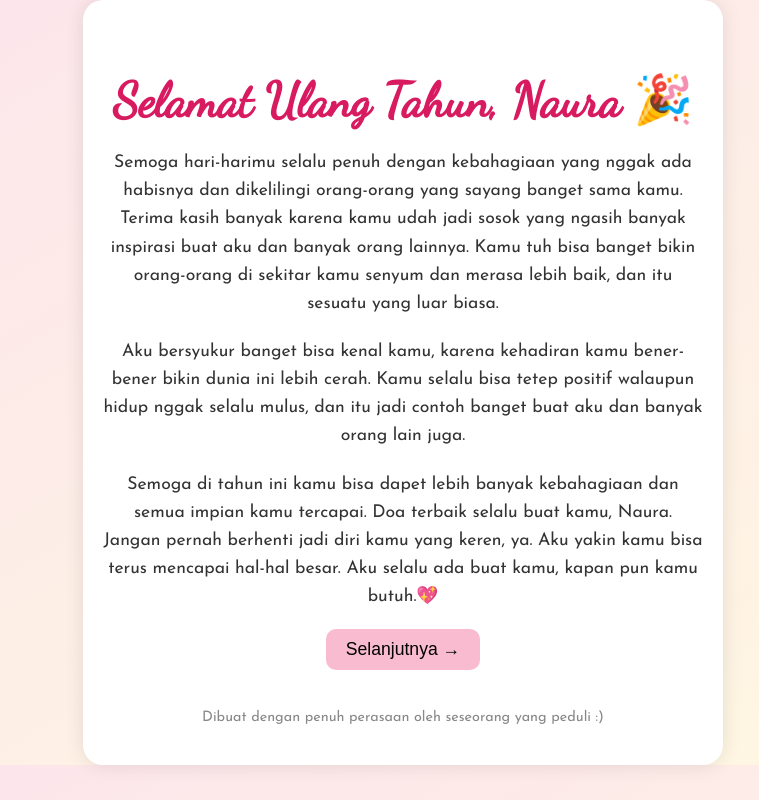
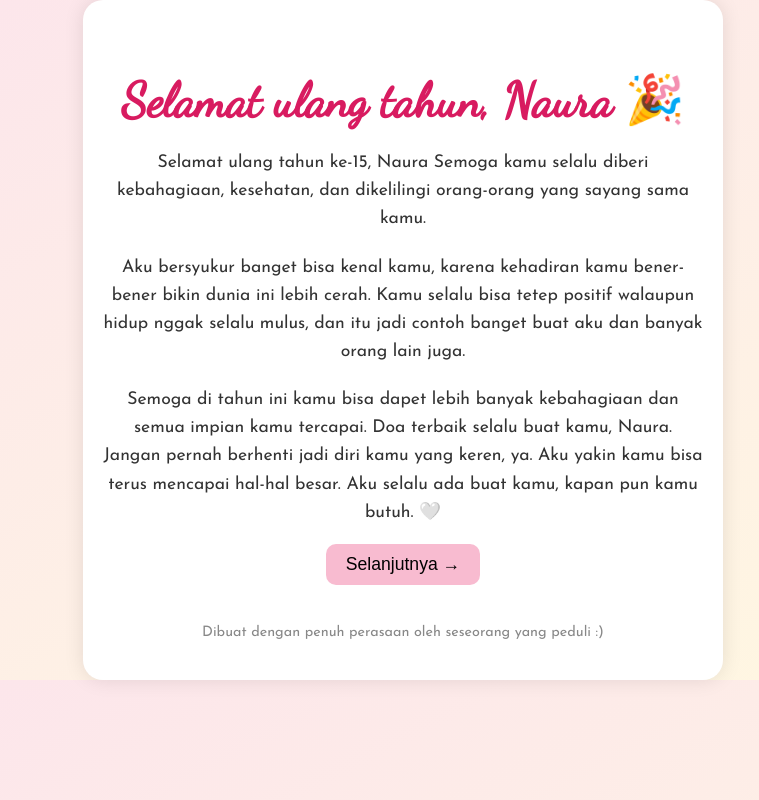
Before and after one commit to Nimendp/ulang-tahun-naura, a plain HTML site: page page2.html in a window 1280 px wide. Shown: the whole page, without its empty margins (237-996 px from the left). Drawn offline with Linux system fonts and the light colour scheme.

Commit message:
Update page2.html

```diff
--- a/page2.html
+++ b/page2.html
@@ -78,11 +78,12 @@
 </head>
 <body>
   <div class="container">
-    <h1>Selamat Ulang Tahun, Naura 🎉</h1>
-    <p>Semoga hari-harimu selalu penuh dengan kebahagiaan yang nggak ada habisnya dan dikelilingi orang-orang yang sayang banget sama kamu. Terima kasih banyak karena kamu udah jadi sosok yang ngasih banyak inspirasi buat aku dan banyak orang lainnya. Kamu tuh bisa banget bikin orang-orang di sekitar kamu senyum dan merasa lebih baik, dan itu sesuatu yang luar biasa.</p>
+    <h1>Selamat ulang tahun, Naura 🎉</h1>
+    <p>Selamat ulang tahun ke-15, Naura
+Semoga kamu selalu diberi kebahagiaan, kesehatan, dan dikelilingi orang-orang yang sayang sama kamu.</p>
     <p>Aku bersyukur banget bisa kenal kamu, karena kehadiran kamu bener-bener bikin dunia ini lebih cerah. Kamu selalu bisa tetep positif walaupun hidup nggak selalu mulus, dan itu jadi contoh banget buat aku dan banyak orang lain juga.</p>
     <p>Semoga di tahun ini kamu bisa dapet lebih banyak kebahagiaan dan semua impian kamu tercapai. Doa terbaik selalu buat kamu, Naura.
-    Jangan pernah berhenti jadi diri kamu yang keren, ya. Aku yakin kamu bisa terus mencapai hal-hal besar. Aku selalu ada buat kamu, kapan pun kamu butuh.💖</p>
+    Jangan pernah berhenti jadi diri kamu yang keren, ya. Aku yakin kamu bisa terus mencapai hal-hal besar. Aku selalu ada buat kamu, kapan pun kamu butuh. 🤍</p>
 
 <audio autoplay loop>
     <source src="All Of me.mp3" type="audio/mp3">
```
